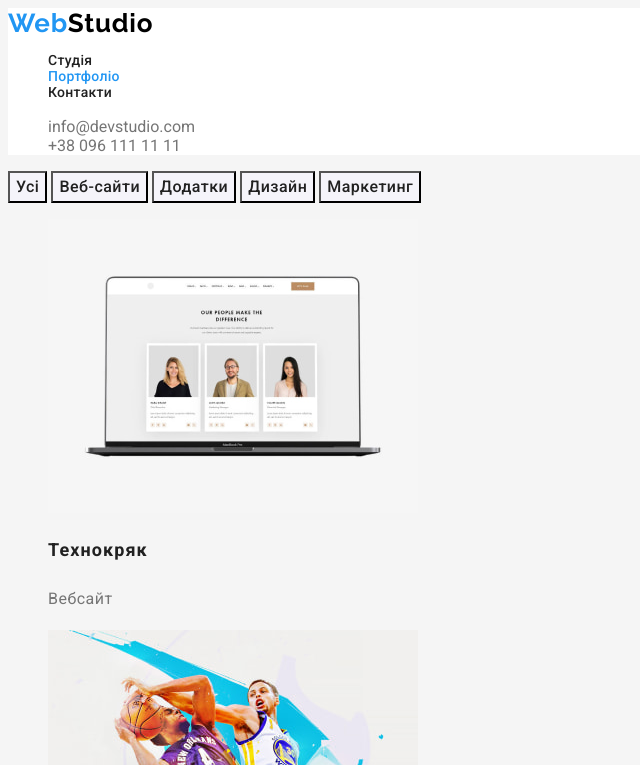
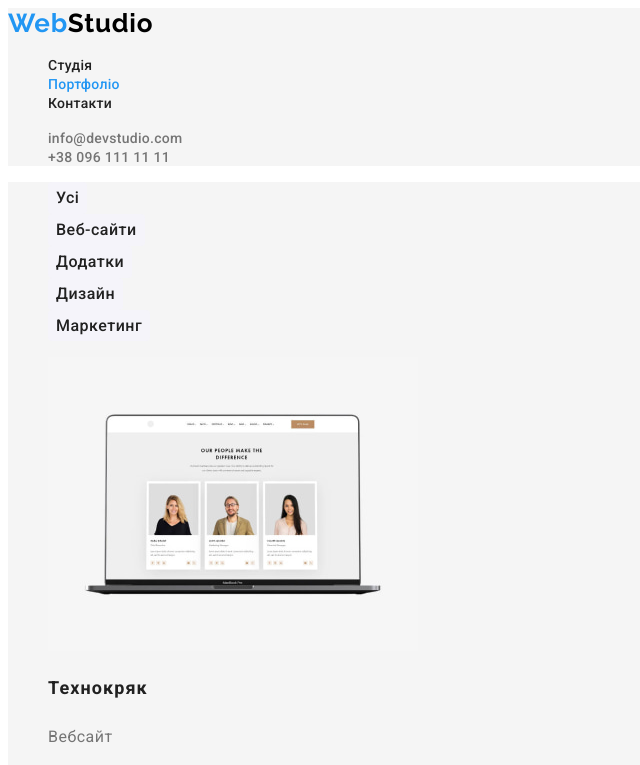
Before and after one commit to UmaOjas/goit-markup-hw-02, a plain HTML site: page portfolio.html in a window 1280 px wide. Shown: the top 765 px of the page, without its empty margins (0-640 px from the left). Drawn offline with Linux system fonts and the light colour scheme.

Commit message:
виправлено стилі

```diff
--- a/css/styles.css
+++ b/css/styles.css
@@ -1,13 +1,18 @@
 :root {
   --primary-text-color: #212121;
-  --basic-color: #ffffff;
+  --text-color: #000000;
+  --basic-color: #f5f5f5;
+  --second-basic-color: #ffffff;
+  --background-color: #f5f4fa;
   --accent-color: #2196f3;
+  --small-text-color: #757575;
+  --shadow-text-color: rgba(255, 255, 255, 0.6);
   --text-size: 14px;
 }
 
 body {
   font-family: "Roboto", sans-serif;
-  background-color: #f5f5f5;
+  background-color: var(--second-basic-color);
   color: var(--primary-text-color);
 }
 
@@ -25,7 +30,7 @@ body {
 }
 .logo.header-logo {
   font-family: "Raleway", sans-serif;
-  color: #000000;
+  color: var(--text-color);
 }
 .logo span {
   color: var(--accent-color);
@@ -40,7 +45,7 @@ body {
   background-color: var(--basic-color);
 }
 
-.header-list {
+.header-link {
   font-weight: 500;
   font-size: var(--text-size);
   line-height: 1.14;
@@ -51,7 +56,7 @@ body {
 }
 
 .header-contact {
-  color: #757575;
+  color: var(--small-text-color);
 }
 .header-item:hover,
 .header-item:focus {
@@ -80,10 +85,14 @@ body {
 }
 .hero-button {
   font-family: inherit;
+  font-size: 16px;
+  line-height: 1.87;
   background-color: var(--accent-color);
   color: var(--basic-color);
   box-shadow: 0px 4px 4px rgba(0, 0, 0, 0.15);
   cursor: pointer;
+  border-color: transparent;
+  border-radius: 4px
 }
 
 .hero-button:hover,
@@ -101,21 +110,23 @@ body {
 }
 .text-aside {
   font-size: var(--text-size);
-  line-height: 24px;
+  line-height: 1.71;
   letter-spacing: 0.03em;
-  color: #757575;
+  color: var(--small-text-color);
 }
 /*--------------СЕКЦІЇ---------*/
+.background{
+  background-color: var(--basic-color);
+}
 .studio-title {
   font-size: 36px;
   line-height: 1.16;
   letter-spacing: 0.03em;
 }
 .team {
-  background-color: #f5f4fa;
+  background-color: var(--background-color);
 }
-
-.team-list {
+.team-item {
   background-color: var(--basic-color);
 }
 
@@ -130,7 +141,7 @@ body {
   font-size: 16px;
   line-height: 1.18;
   letter-spacing: 0.03em;
-  color: #757575;
+  color: var(--small-text-color);
 }
 
 /*-------------FOOTER----------------*/
@@ -152,7 +163,7 @@ body {
 }
 
 .footer-contact {
-  color: rgba(255, 255, 255, 0.6);
+  color: var(--shadow-text-color);
 }
 
 .footer-contact:hover,
@@ -182,9 +193,11 @@ body {
   line-height: 1.62;
   text-align: center;
   letter-spacing: 0.03em;
-  background-color: #f5f4fa;
+  background-color: var(--background-color);
   color: var(--primary-text-color);
   cursor: pointer;
+  border-color: transparent;
+  border-radius: 4px;
 }
 
 .btn:hover,
@@ -208,5 +221,5 @@ body {
   font-size: 16px;
   line-height: 1.87;
   letter-spacing: 0.03em;
-  color: #757575;
+  color: var(--small-text-color);
 }
--- a/portfolio.html
+++ b/portfolio.html
@@ -17,38 +17,46 @@
           ><span>Web</span>Studio</a
         >
         <ul class="list header-list">
-          <li><a class="link header-item" href="./index.html">Студія</a></li>
           <li>
-            <a class="link header-item current" href="./portfolio.html"
+            <a class="link header-link header-item" href="./index.html"
+              >Студія</a
+            >
+          </li>
+          <li>
+            <a
+              class="link header-link header-item current"
+              href="./portfolio.html"
               >Портфоліо</a
             >
           </li>
-          <li><a class="link header-item" href="#">Контакти</a></li>
+          <li><a class="link header-link header-item" href="#">Контакти</a></li>
         </ul>
       </nav>
       <ul class="list header-contact-list">
         <li>
-          <a class="link header-contact" href="mailto:info@devstudio.com"
+          <a
+            class="link header-link header-contact"
+            href="mailto:info@devstudio.com"
             >info@devstudio.com</a
           >
         </li>
         <li>
-          <a class="link header-contact" href="tel:+380961111111"
+          <a class="link header-link header-contact" href="tel:+380961111111"
             >+38 096 111 11 11</a
           >
         </li>
       </ul>
     </header>
     <main>
-      <section>
-        <h1 class="title-portfolio visually-hidden">Портфоліо</h1>
-        <button class="btn" type="button">Усі</button>
-        <button class="btn" type="button">Веб-сайти</button>
-        <button class="btn" type="button">Додатки</button>
-        <button class="btn" type="button">Дизайн</button>
-        <button class="btn" type="button">Маркетинг</button>
-      </section>
-      <section>
+      <section class="background">
+        <h1 class="visually-hidden">Портфоліо</h1>
+        <ul class="list btn-list">
+          <li><button class="btn" type="button">Усі</button></li>
+          <li><button class="btn" type="button">Веб-сайти</button></li>
+          <li><button class="btn" type="button">Додатки</button></li>
+          <li><button class="btn" type="button">Дизайн</button></li>
+          <li><button class="btn" type="button">Маркетинг</button></li>
+        </ul>
         <ul class="list portfolio-list">
           <li class="portfolio-item">
             <a href="#" class="link portfolio-link">
```
Also changed, not shown: index.html (+14 -8 lines).
